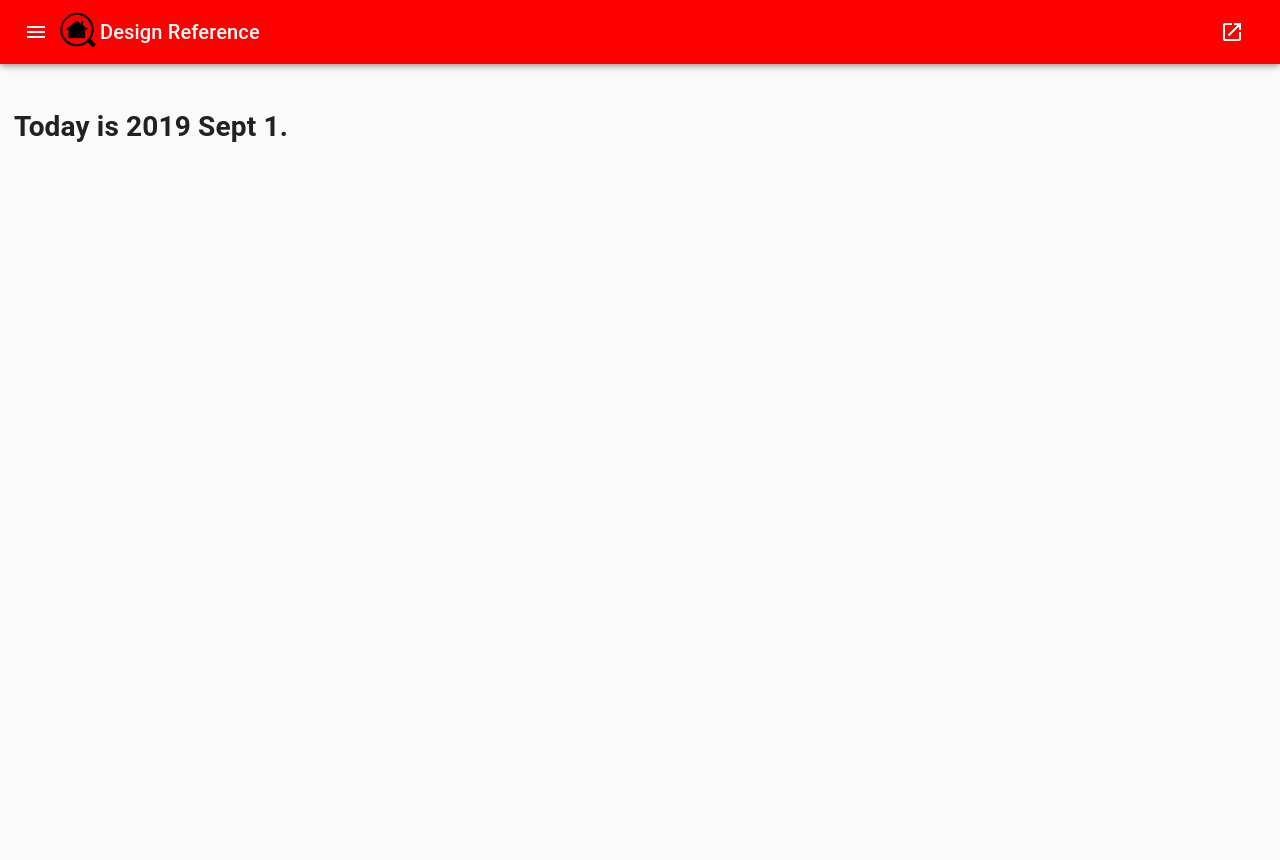
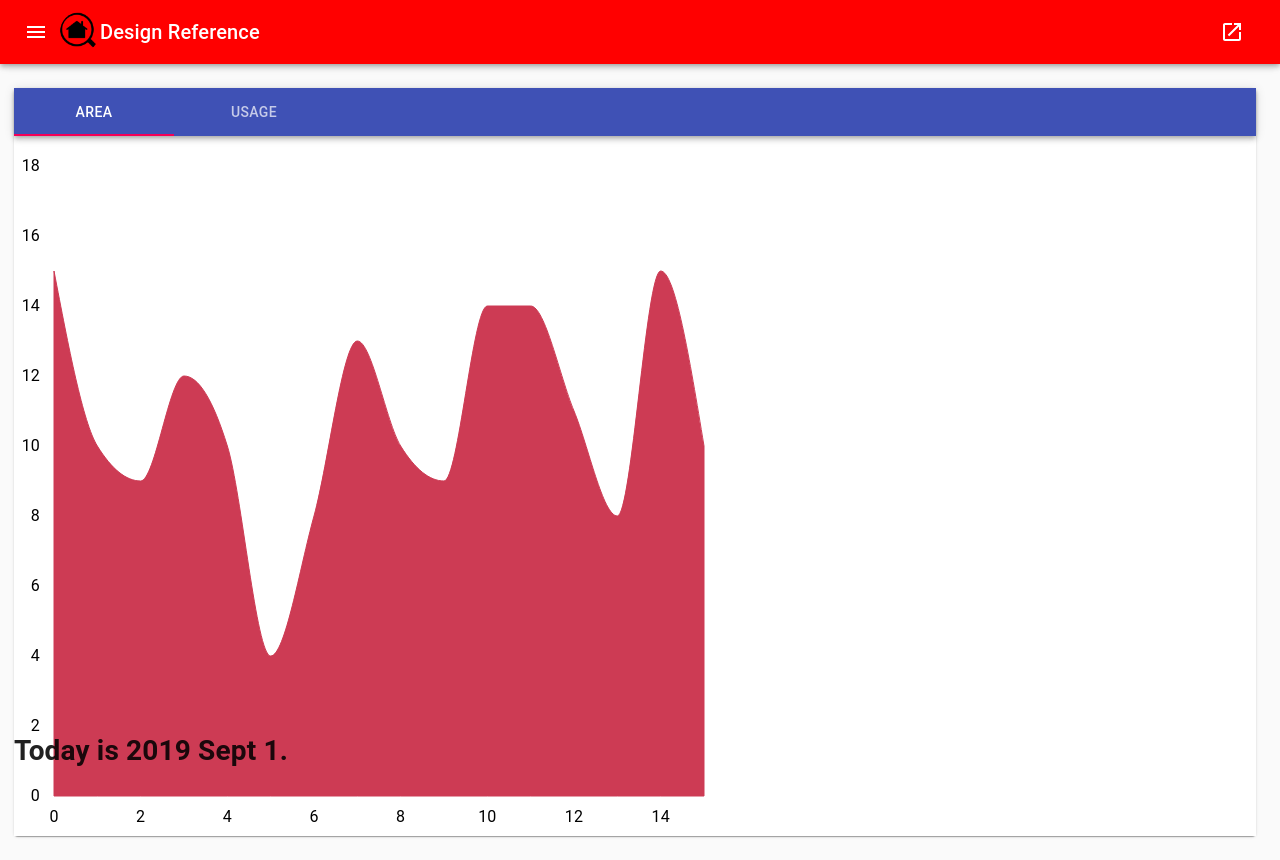
Before and after one commit to dadafei0000/react, a React (Create React App) app: page /Area in a window 1280 px wide. Before the commit the page ends 800 px from the top, so only its background shows below. Built offline with nearby package versions, Linux system fonts and the light colour scheme.

Commit message:
react
without stylus

```diff
--- a/package.json
+++ b/package.json
@@ -16,7 +16,10 @@
     "react-redux": "7.1.0-rc.1",
     "react-router-dom": "5.0.1",
     "react-scripts": "3.0.1",
-    "redux": "4.0.0-rc.1"
+    "react-syntax-highlighter": "11.0.2",
+    "react-vis": "1.11.7",
+    "redux": "4.0.0-rc.1",
+    "stylus": "0.54.7"
   },
   "devDependencies": {
     "typescript": "3.3.3"
--- a/src/App.js
+++ b/src/App.js
@@ -121,12 +121,14 @@ export default function App() {
             {SubComponents2}
           </List>
         </Collapse>
+        <NavLink to="/Iconography" exact>
         <ListItem button>
           <ListItemIcon>
             <BlurOnIcon />
           </ListItemIcon>
           <ListItemText primary="Iconography" />
         </ListItem>
+        </NavLink>
       </div>
     </List>
   );
--- /dev/null
+++ b/src/components/Area.js
@@ -0,0 +1,81 @@
+import React, { Component } from 'react';
+import Tab from "./tab";
+import {XYPlot, XAxis, YAxis, HorizontalGridLines, VerticalGridLines, AreaSeries} from 'react-vis';
+
+import ReactMarkdown from 'react-markdown';
+ let data = [
+      {x: 0, y: 15},
+      {x: 1, y: 10},
+      {x: 2, y: 9},
+      {x: 3, y: 12},
+      {x: 4, y: 10},
+      {x: 5, y: 4},
+      {x: 6, y: 8},
+      {x: 7, y: 13},
+      {x: 8, y: 10},
+      {x: 9, y: 9},
+      {x: 10, y: 14},
+      {x: 11, y: 14},
+      {x: 12, y: 11},
+      {x: 13, y: 8},
+      {x: 14, y: 15},
+      {x: 15, y: 10}
+    ];
+const childre1=props=>(
+
+
+      <div className = "area-display">
+        <XYPlot margin={{Bottom: 20, top: 30}} height={700} width= {700} yDomain={[0, 18]}>
+          <VerticalGridLines />
+          <HorizontalGridLines />
+          <XAxis />
+          <YAxis />
+          <AreaSeries curve="curveMonotoneX" data={data} color="#cd3b54"/>
+        </XYPlot>
+      </div>
+    );
+
+
+    let string = `
+    import {XYPlot, XAxis, YAxis, HorizontalGridLines, VerticalGridLines,AreaSeries} from 'react-vis';
+    const data = [
+      {x: 0, y: 8},
+      {x: 1, y: 5},
+      {x: 2, y: 4},
+      {x: 3, y: 9},
+      {x: 4, y: 1},
+      {x: 5, y: 7},
+      {x: 6, y: 6},
+      {x: 7, y: 3},
+      {x: 8, y: 2},
+      {x: 9, y: 0}
+    ];
+    return (
+      <div>
+        <XYPlot height={500} width= {500}>
+          <VerticalGridLines />
+          <HorizontalGridLines />
+          <XAxis />
+          <YAxis />
+          <AreaSeries data={data} color="#cd3b54"/>
+        </XYPlot>
+      </div>
+    );
+    `;
+
+
+class MyArea extends React.Component {
+  render(){
+      return(
+<div>
+<Tab children1 = {childre1}  children2 = {<ReactMarkdown source={string} />} label0="Area"/>
+</div>);
+}
+}
+
+
+
+
+
+
+export default MyArea;
--- /dev/null
+++ b/src/components/CodeBlock.js
@@ -0,0 +1,26 @@
+import React, { PureComponent } from "react";
+import PropTypes from "prop-types";
+import { Prism as SyntaxHighlighter } from "react-syntax-highlighter";
+import { dark } from 'react-syntax-highlighter/dist/esm/styles/prism';
+
+class CodeBlock extends PureComponent {
+  static propTypes = {
+    value: PropTypes.string.isRequired,
+    language: PropTypes.string
+  };
+
+  static defaultProps = {
+    language: null
+  };
+
+  render() {
+    const { language, value } = this.props;
+    return (
+      <SyntaxHighlighter language={language || 'javascript'} style={dark}>
+        {value}
+      </SyntaxHighlighter>
+    );
+  }
+}
+
+export default CodeBlock;
--- /dev/null
+++ b/src/components/Iconograpy.js
@@ -0,0 +1,92 @@
+import React from 'react';
+import * as Icons from '@material-ui/icons';
+import Paper from '@material-ui/core/Paper';
+import Dialog from '@material-ui/core/Dialog';
+import DialogContent from '@material-ui/core/DialogContent';
+import DialogTitle from '@material-ui/core/DialogTitle';
+import Button from '@material-ui/core/Button';
+import CodeBlock from './CodeBlock';
+import ReactMarkdown from 'react-markdown';
+
+
+class MyIconography extends React.Component
+{
+  constructor(props)
+  {
+    super(props);
+    this.state = {
+      selected : null
+    };
+  }
+
+  onSelect=(key)=>
+  {
+    this.setState({selected: key});
+  }
+
+  handleClose = () => {
+    this.setState({ selected: null });
+  };
+
+
+  renderOneIcon = (icon)=>
+  {
+    let MyIcon = Icons[icon];
+    return(
+        <li  onClick={()=>this.onSelect(icon)} key = {icon}>
+          <MyIcon />
+        </li>
+    );
+  }
+
+  renderDialog=()=>
+  {
+    const {selected} = this.state;
+    if(!selected) return;
+    const SingleIcon = Icons[selected];
+    const string = `
+    import {Icons} from '@material-ui/icons/';
+    const IconComponent = Icons['${selected}'];
+    return <div><IconComponent /></div>;
+    `;
+    let code = (<ReactMarkdown source={string} renderers={{ code: CodeBlock }}/>);
+    return(
+      <Dialog open={!!selected} onClose={this.handleClose}>
+        <DialogTitle id="alert-dialog-title">
+          {selected}
+          {" Icon "}
+          <SingleIcon/>
+          {" Sample  Usage"}
+        </DialogTitle>
+        <DialogContent>
+          {code}
+        </DialogContent>
+
+          <Button onClick={this.handleClose} color="primary">
+            Close
+          </Button>
+      </Dialog>
+    );
+  }
+
+  render()
+  {
+    let output = [];
+    for(let oneIcon in Icons)
+    {
+      output.push(this.renderOneIcon(oneIcon));
+    }
+    return(
+      <div >
+        <Paper  elevation = {20}>
+          <h1 >Click on Icons to Check Sample Usage</h1>
+          <ul className="icon">{output}</ul>
+          {this.renderDialog()}
+        </Paper>
+      </div>
+    );
+  }
+
+}
+
+export default MyIconography;
--- a/src/components/home.js
+++ b/src/components/home.js
@@ -11,15 +11,13 @@ class MyHome extends React.Component
         </div>
         <br/>
         <div className = "text">
-          <h1>This is my personal Material-UI and React design reference website, built by React-Redux and Material-UI. </h1>
+          <h4>This is my personal Material-UI and React design reference website, built by React-Redux and Material-UI. </h4>
           <br/>
-          <h1>This website includes color design reference, Material-UI component demos, char demos generated by React-vis, and an icon library. Each demo comes with sample code usage. Click left meun to check details. Right menu directs to exteral reference websites.</h1>
+          <h4>This website includes color design reference, Material-UI component demos, char demos generated by React-vis, and an icon library. Each demo comes with sample code usage. Click left meun to check details. Right menu directs to exteral reference websites.</h4>
           <br/>
-          <h1>Material Design is a design language that Google developed in 2014. Expanding on the "card" motifs that debuted in Google Now, Material Design uses more grid-based layouts, responsive animations and transitions, padding, and depth effects such as lighting and shadows.</h1>
+          <h4>Material Design is a design language that Google developed in 2014. Expanding on the "card" motifs that debuted in Google Now, Material Design uses more grid-based layouts, responsive animations and transitions, padding, and depth effects such as lighting and shadows.</h4>
           <br/>
-          <h1>React (also known as React.js or ReactJS) is a JavaScript library for building user interfaces. It is maintained by Facebook and a community of individual developers and companies</h1>
-          <br/>
-          <h1>React-vis is a React visualization library. React-vis components are designed to work just like other React components. If you can work with React components, you can work with React-Vis.</h1>
+
         </div>
       </Paper>
     )
--- a/src/components/tab.js
+++ b/src/components/tab.js
@@ -7,6 +7,8 @@ import Tab from '@material-ui/core/Tab';
 import Typography from '@material-ui/core/Typography';
 import Box from '@material-ui/core/Box';
 import Avata from "./Avatar";
+import MyArea from "./Area";
+
 function TabPanel(props) {
   const { children,value, index, ...other } = props;
 
--- a/src/header.js
+++ b/src/header.js
@@ -33,7 +33,8 @@ import { BrowserRouter as Router, NavLink,Link} from "react-router-dom";
 import App from "./App";
 import Righttop from "./righttop";
 import Footer from './footer';
-
+import MyIconography from "./components/Iconograpy";
+import MyArea from "./components/Area";
 
 const drawerWidth = 240;
 
@@ -170,11 +171,13 @@ export default function PersistentDrawerLeft() {
             <Route exact path="/Avatar" component={Avata} />
             <Route exact path="/Button" component={Button} />
             <Route exact path="/Chips" component={Chips} />
+            <Route exact path="/Iconography" component={MyIconography} />
+            <Route exact path="/Area" component={MyArea} />
           </div>
         </Paper>
         <div className="footer">
-<Footer/>
-</div>
+              <Footer/>
+        </div>
 
       </main>
       <br/>
--- a/src/index.js
+++ b/src/index.js
@@ -6,7 +6,7 @@ import Header from "./header";
 import { createStore } from "redux";
 import { Provider } from "react-redux";
 import rootReducer from "./reducers/rootReducer.js";
-import { BrowserRouter as Router,NavLink } from "react-router-dom";
+import { BrowserRouter as Router} from "react-router-dom";
 
 const store = createStore(rootReducer);
 
--- a/src/styles.css
+++ b/src/styles.css
@@ -31,5 +31,8 @@ width:1100px;
   background-color:yellow;
 }
 .avatar-display{display:flex;}
-.footer{position:relative;
-margin-bottom:10px;}
+.footer{position:fixed;
+bottom:10px;}
+.icon{display:flex;
+flex-wrap:wrap;
+}
```
Also changed, not shown: src/components/Iconography.js (deleted).
